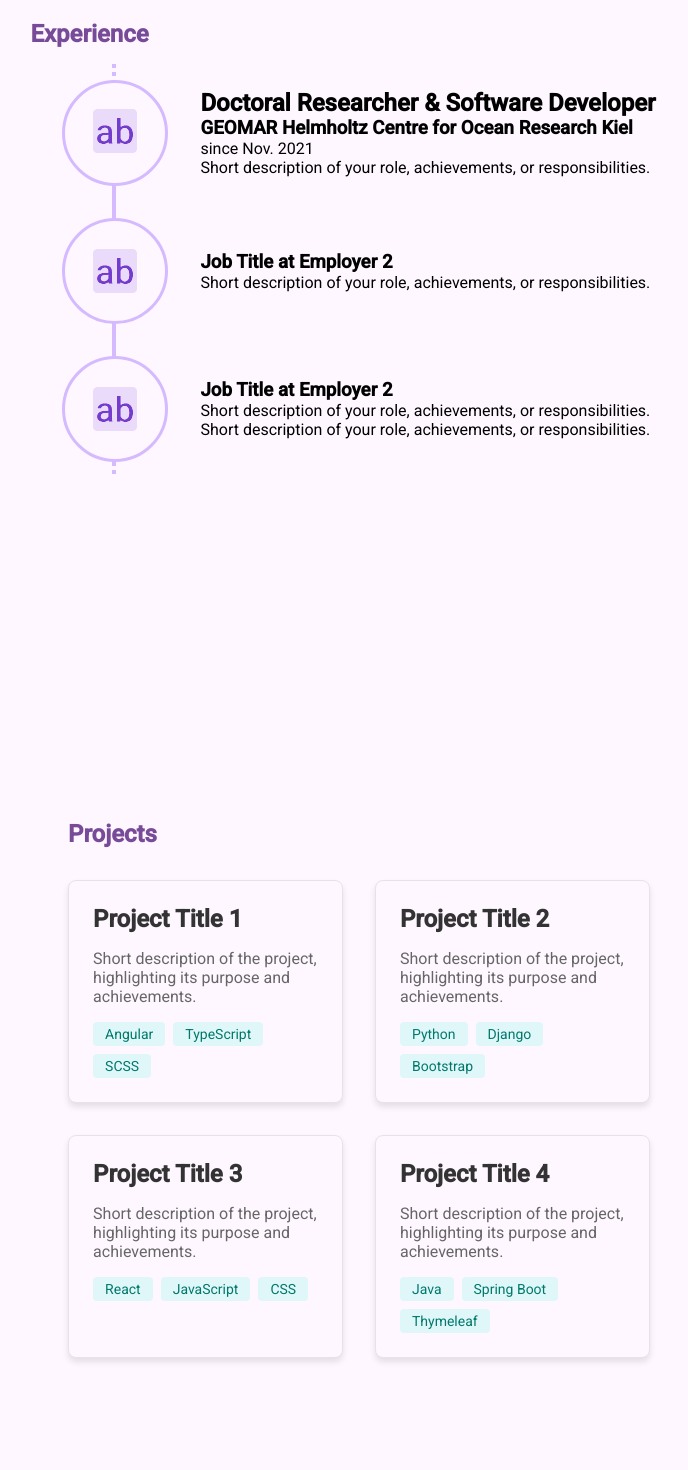
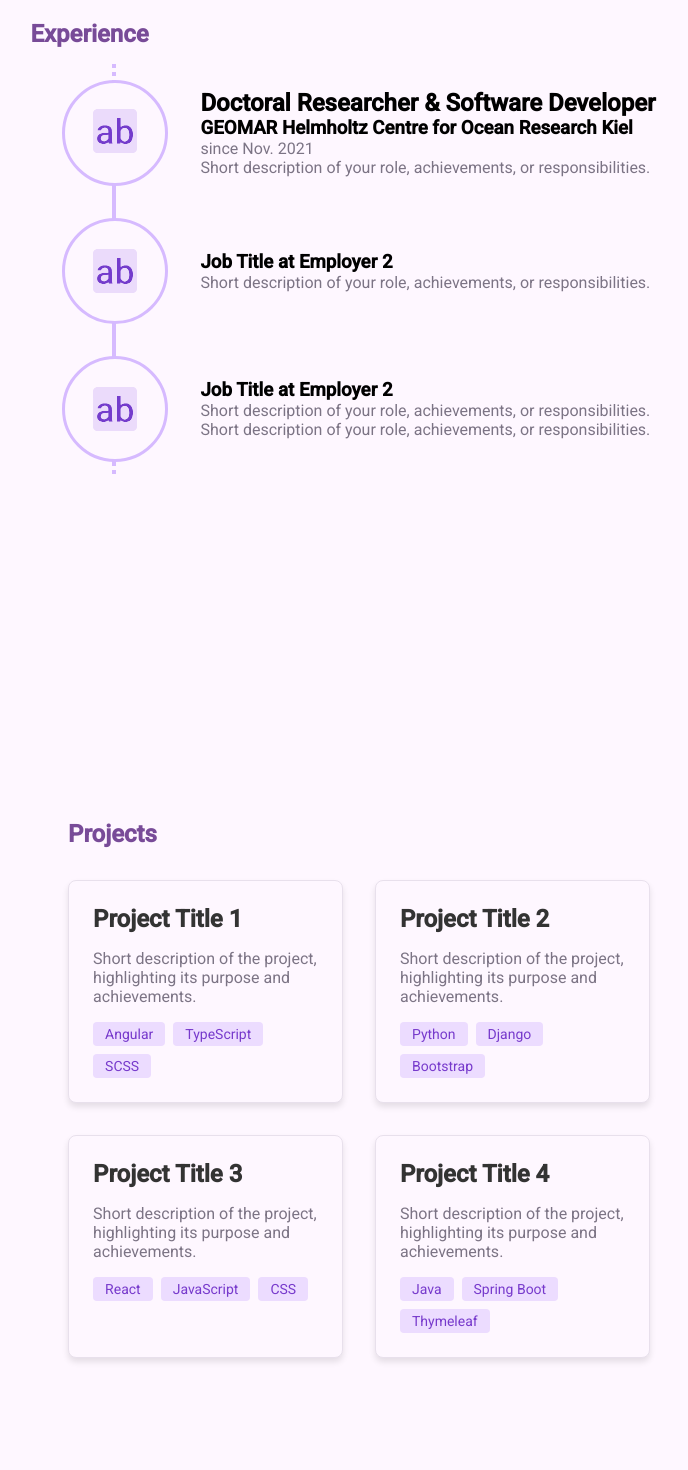
Before and after one commit to arbertrary/personal-angular-page, an Angular app: page / in a window 1280 px wide. Shown: the part 1720-3190 px from the top of the page, without its empty margins (281-969 px from the left). Built offline with nearby package versions, Linux system fonts and the light colour scheme.

Commit message:
Add Contact section + fa-regular icons; improve publications section and a few design changes

```diff
--- a/package.json
+++ b/package.json
@@ -20,6 +20,7 @@
     "@angular/router": "^19.0.0",
     "@fortawesome/angular-fontawesome": "^1.0.0",
     "@fortawesome/free-brands-svg-icons": "^6.7.2",
+    "@fortawesome/free-solid-svg-icons": "^6.7.2",
     "particles.js": "^2.0.0",
     "rxjs": "~7.8.0",
     "tslib": "^2.3.0",
--- a/src/app/home/contact/contact.component.html
+++ b/src/app/home/contact/contact.component.html
@@ -4,6 +4,23 @@
             <h3 class="section-title">
                 <span>Contact</span>
             </h3>
+            <div class="contact-text">
+                <p class="description">Thank you for checking out my site.
+                    <br>
+                    If you want to collaborate, discuss a project, or have an opportunity
+                    in mind, feel free to reach out!
+                    You can connect with me on LinkedIn or send me an email!
+
+                    I’m always excited to explore new ideas and opportunities!
+                </p>
+            </div>
+            <div class="contact-actions">
+                <a href="https://www.linkedin.com/in/abernstetter" target="_blank">
+                    <fa-icon class="big-icon" [icon]="faLinkedin" size="4x"></fa-icon>
+                </a>
+                <a href="mailto:mail@arbertrary.dev" target="_black">
+                    <fa-icon class="big-icon" [icon]="faMail" size="4x"></fa-icon></a>
+            </div>
         </div>
     </div>
 </section>
--- a/src/app/home/contact/contact.component.scss
+++ b/src/app/home/contact/contact.component.scss
@@ -3,5 +3,31 @@
         display: table;
         height: 100vh;
         margin: auto;
+        max-width: 50%;
+    }
+
+    .contact-text {
+        margin-top: 2rem;
+        text-align: center;
+        font-size: 1.25rem;
+        // color: var(--mat-sys-outline);
+    }
+
+    .contact-actions {
+        display: flex;
+        align-items: center;
+        justify-content: space-around;
+        margin-top: 2rem;
+
+        .big-icon {
+            color: var(--mat-sys-primary);
+            cursor: pointer;
+            // font-size: 1.25rem;
+        }
+
+        .big-icon:hover {
+            box-shadow: 0 6px 12px rgba(0, 0, 0, 0.15);
+
+        }
     }
 }
--- a/src/app/home/contact/contact.component.ts
+++ b/src/app/home/contact/contact.component.ts
@@ -1,11 +1,17 @@
 import { Component } from '@angular/core';
-
+import { FontAwesomeModule } from '@fortawesome/angular-fontawesome';
+import { faLinkedin } from '@fortawesome/free-brands-svg-icons';
+import { faEnvelope, faEnvelopeOpenText } from '@fortawesome/free-solid-svg-icons';
 @Component({
   selector: 'app-contact',
-  imports: [],
+  imports: [FontAwesomeModule],
   templateUrl: './contact.component.html',
   styleUrl: './contact.component.scss'
 })
 export class ContactComponent {
 
+  faLinkedin = faLinkedin;
+  faMail = faEnvelopeOpenText;
+
+
 }
--- a/src/app/home/experience/experience.component.html
+++ b/src/app/home/experience/experience.component.html
@@ -14,8 +14,9 @@
                         <div class="content">
                             <h2>Doctoral Researcher & Software Developer</h2>
                             <h3>GEOMAR Helmholtz Centre for Ocean Research Kiel</h3>
-                            <p>since Nov. 2021 </p>
-                            <p>Short description of your role, achievements, or responsibilities.</p>
+                            <p class="description">since Nov. 2021 </p>
+                            <p class="description">Short description of your role, achievements, or responsibilities.
+                            </p>
                         </div>
                     </div>
                     <div class="timeline-item">
@@ -24,7 +25,8 @@
                         </div>
                         <div class="content">
                             <h3>Job Title at Employer 2</h3>
-                            <p>Short description of your role, achievements, or responsibilities.</p>
+                            <p class="description">Short description of your role, achievements, or responsibilities.
+                            </p>
                         </div>
                     </div>
                     <div class="timeline-item last">
@@ -33,8 +35,10 @@
                         </div>
                         <div class="content">
                             <h3>Job Title at Employer 2</h3>
-                            <p>Short description of your role, achievements, or responsibilities.</p>
-                            <p>Short description of your role, achievements, or responsibilities.</p>
+                            <p class="description">Short description of your role, achievements, or responsibilities.
+                            </p>
+                            <p class="description">Short description of your role, achievements, or responsibilities.
+                            </p>
                         </div>
                     </div>
                     <!-- Add more timeline items as needed -->
--- a/src/app/home/projects/projects.component.html
+++ b/src/app/home/projects/projects.component.html
@@ -7,7 +7,8 @@
             <div class="projects-grid">
                 <div class="project-tile">
                     <h3>Project Title 1</h3>
-                    <p>Short description of the project, highlighting its purpose and achievements.</p>
+                    <p class="project-description">Short description of the project, highlighting its purpose and
+                        achievements.</p>
                     <ul class="technologies-used">
                         <li>Angular</li>
                         <li>TypeScript</li>
@@ -16,7 +17,8 @@
                 </div>
                 <div class="project-tile">
                     <h3>Project Title 2</h3>
-                    <p>Short description of the project, highlighting its purpose and achievements.</p>
+                    <p class="project-description">Short description of the project, highlighting its purpose and
+                        achievements.</p>
                     <ul class="technologies-used">
                         <li>Python</li>
                         <li>Django</li>
@@ -25,7 +27,8 @@
                 </div>
                 <div class="project-tile">
                     <h3>Project Title 3</h3>
-                    <p>Short description of the project, highlighting its purpose and achievements.</p>
+                    <p class="project-description">Short description of the project, highlighting its purpose and
+                        achievements.</p>
                     <ul class="technologies-used">
                         <li>React</li>
                         <li>JavaScript</li>
@@ -34,7 +37,8 @@
                 </div>
                 <div class="project-tile">
                     <h3>Project Title 4</h3>
-                    <p>Short description of the project, highlighting its purpose and achievements.</p>
+                    <p class="project-description">Short description of the project, highlighting its purpose and
+                        achievements.</p>
                     <ul class="technologies-used">
                         <li>Java</li>
                         <li>Spring Boot</li>
--- a/src/app/home/projects/projects.component.scss
+++ b/src/app/home/projects/projects.component.scss
@@ -50,7 +50,8 @@
 
     .project-tile p {
         margin: 0 0 1rem;
-        color: #666;
+        color: var(--mat-sys-outline);
+        ;
     }
 
     .technologies-used {
@@ -63,8 +64,8 @@
     }
 
     .technologies-used li {
-        background-color: #e0f7fa;
-        color: #00796b;
+        background-color: var(--mat-sys-primary-container);
+        color: var(--mat-sys-primary);
         padding: 0.25rem 0.75rem;
         border-radius: 4px;
         font-size: 0.875rem;
--- a/src/app/home/publications/publications.component.html
+++ b/src/app/home/publications/publications.component.html
@@ -8,10 +8,11 @@
                 <h3>{{entry.title}}</h3>
                 <p class="details">
                     <span class="authors">{{entry.authors}}</span>
+                    <br>
                     <span class="year">{{entry.year}}</span>
                     <span class="venue">{{entry.venue}}</span>
                 </p>
-                <a href="https://doi.org/10.1234/example-doi" class="doi-link" target="_blank">DOI:
+                <a href="https://doi.org/{{entry.doi}}" class="doi-link" target="_blank">DOI:
                     {{entry.doi}}</a>
                 <div class="bibtex">
                     <mat-accordion>
--- a/src/app/home/publications/publications.component.scss
+++ b/src/app/home/publications/publications.component.scss
@@ -70,6 +70,7 @@
             white-space: pre-wrap;
             // word-wrap: break-word;
             text-align: justify;
+            font-size: var(--mat-sys-body-small-size);
         }
     }
 
--- a/src/styles.css
+++ b/src/styles.css
@@ -94,5 +94,9 @@ body {
 .section-title {
   color: var(--mat-sys-secondary);
   font-size: var(--mat-sys-headline-small-size);
+}
 
+
+.description {
+  color: var(--mat-sys-outline);
 }
```
Also changed, not shown: src/app/home/publications/bibtex-entries.ts (+1 -63 lines), 1 other file (tests, documents, lock files or other folders).
